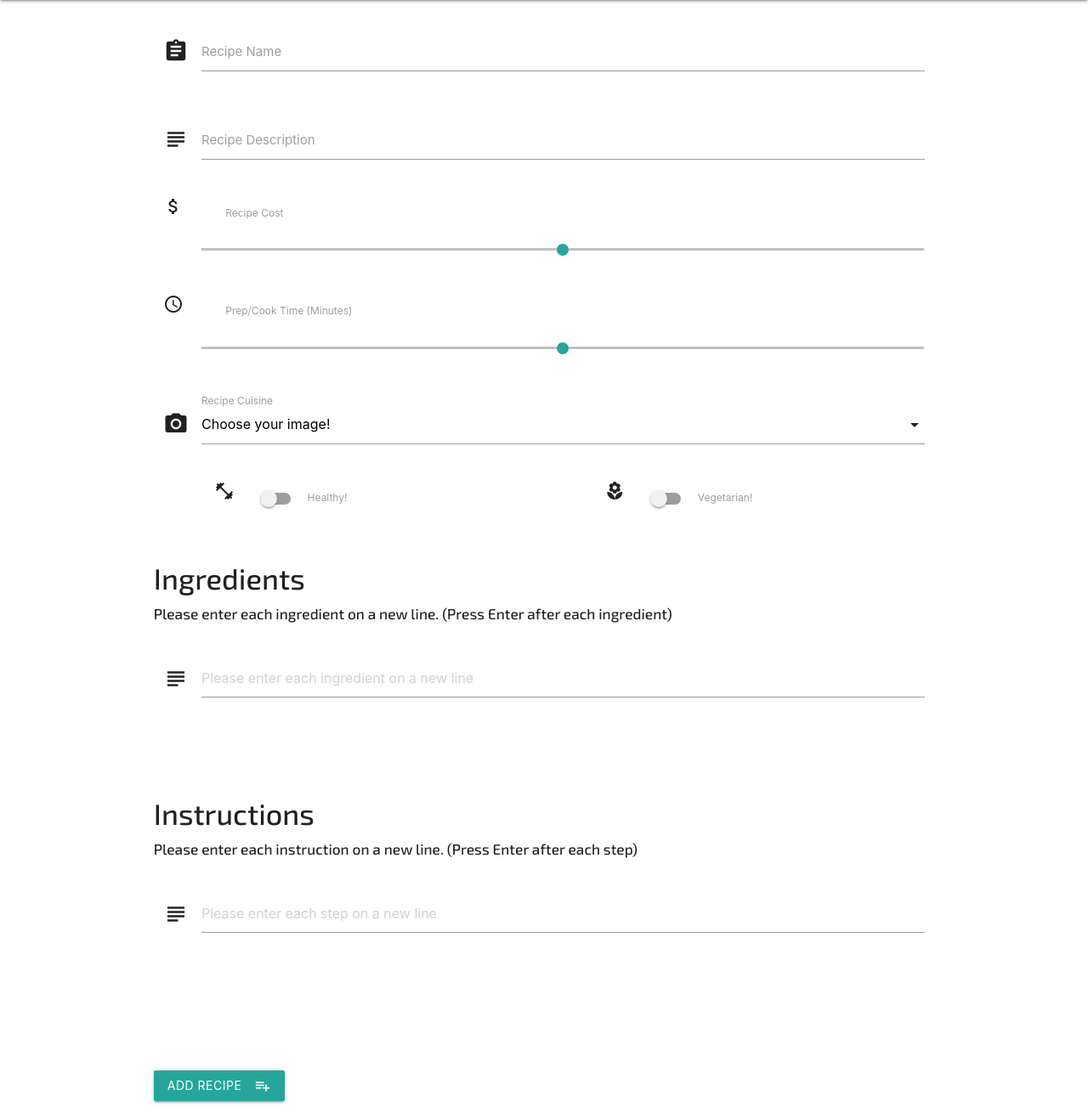
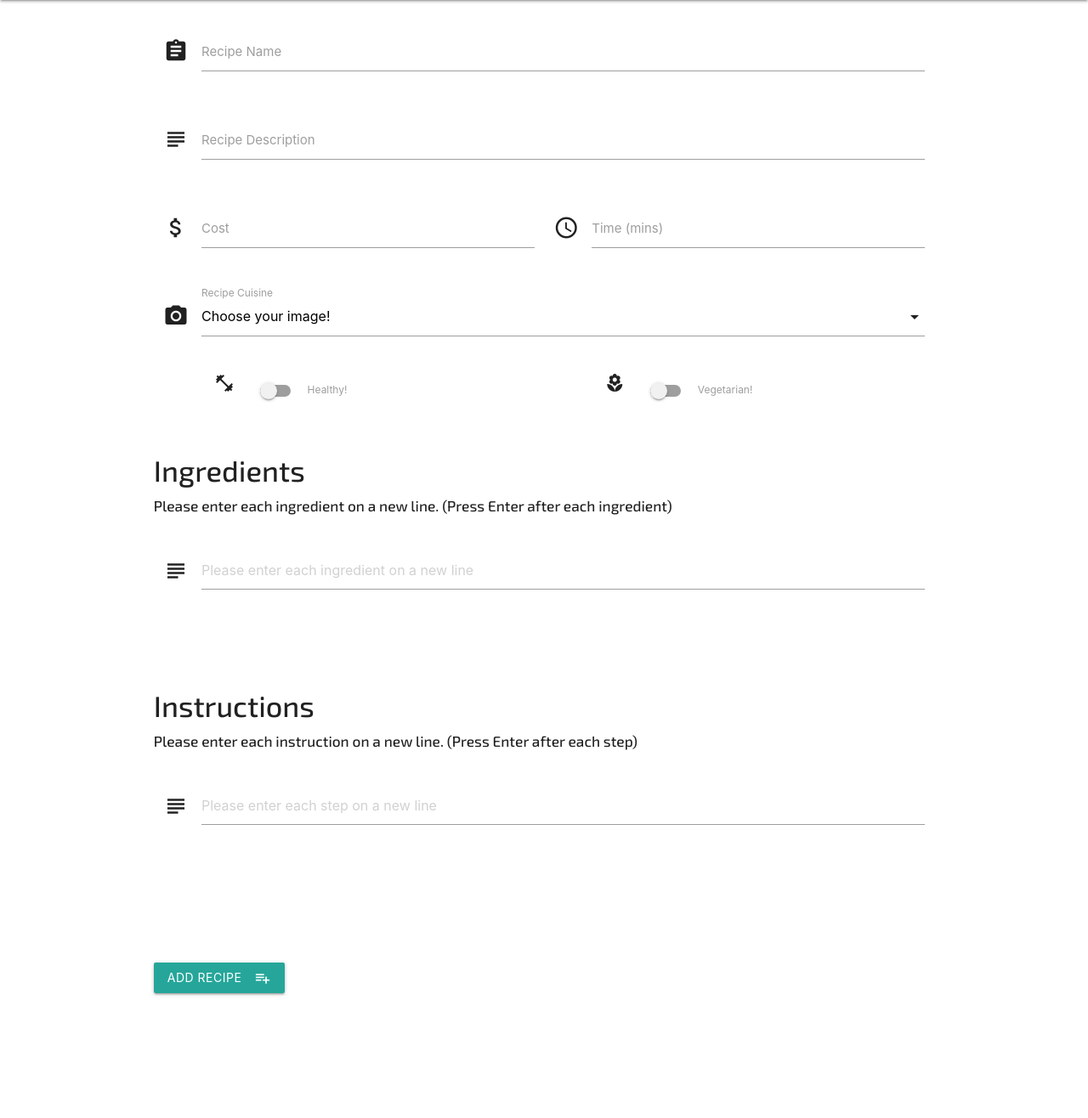
Before and after one commit to harrypars0ns/a-recipe-book, a Flask app: template templates/addrecipe.html in a window 1280 px wide. Shown: the part 64-1380 px from the top of the page at 85% size. After the commit the page ends 1236 px from the top, so only its background shows below. Run offline with Flask 2, Linux system fonts and the light colour scheme; the template is opened without the code that fills it, so the values that code supplies are empty; some libraries are stand-ins or nearby versions.

Commit message:
Replaced sliders with text inputs, for cleaner UX

```diff
--- a/templates/addrecipe.html
+++ b/templates/addrecipe.html
@@ -6,7 +6,7 @@
       <div class="row">
         <div class="input-field col s11 m12">
           <i class="material-icons prefix">assignment</i>
-          <input id="recipe_name" name="recipe_name" type="text" value="{{recipe.recipe_name}}" required/>
+          <input id="icon_prefix" name="recipe_name" class="" type="text" value="{{recipe.recipe_name}}" required/>
           <label for="icon_prefix">Recipe Name</label>
         </div>
       </div>
@@ -14,19 +14,28 @@
       <div class="row">
         <div class="input-field col s11 m12">
           <i class="material-icons prefix">subject</i>
-          <input
-            name="recipe_description"
-            id="recipe_description"
-            maxlength="185"
-            type="text"
-            value="{{recipe.recipe_description}}"
-            required
+          <input id="icon_prefix2" name="recipe_description" maxlength="185" type="text" value="{{recipe.recipe_description}}" required
           ></input>
-          <label for="icon_telephone">Recipe Description</label>
+          <label for="icon_prefix2">Recipe Description</label>
+        </div>
+      </div>
+      <!-- RECIPE COST & TIME NO SLIDERS -->
+      <div class="row">
+        <div class="input-field col s5 m6">
+          <i class="material-icons prefix">attach_money</i>
+          <input id="cost_icon_prefix" name="recipe_cost" maxlength="185" type="text" value="{{recipe.recipe_cost}}" required
+          ></input>
+          <label for="cost_icon_prefix">Cost</label>
+        </div>
+        <div class="input-field col s6 m6">
+          <i class="material-icons prefix">access_time</i>
+          <input id="time_icon_prefix" name="recipe_time" maxlength="185" type="text" value="{{recipe.recipe_time}}" required
+          ></input>
+          <label for="time_icon_prefix">Time (mins)</label>
         </div>
       </div>
       <!-- RECIPE COST -->
-      <div class="row">
+      <!-- <div class="row">
         <div class="col s11 m12">
           <i class="material-icons prefix">attach_money</i>
             <label for="icon_prefix">Recipe Cost</label>
@@ -43,7 +52,7 @@
                 <input id="recipe_time" name="recipe_time" type="range" id="test5" min="0" max="90" value="{{recipe.recipe_time}}"/>
             </p>
         </div>
-      </div>
+      </div> -->
       <!-- IMAGE/CUISINE SELECT -->
       <div class="row">
         <div class="input-field col s11 m12">
```
Also changed, not shown: templates/editrecipe.html (+9 -13 lines).
